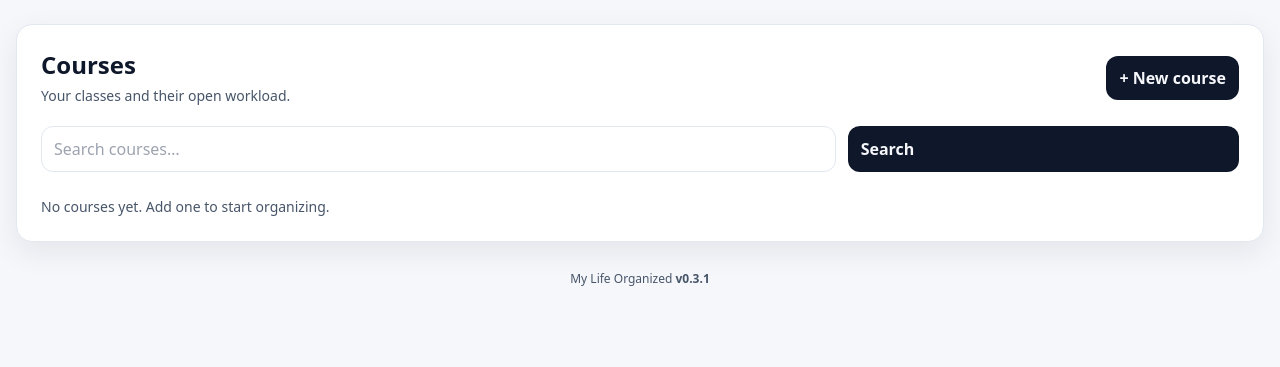
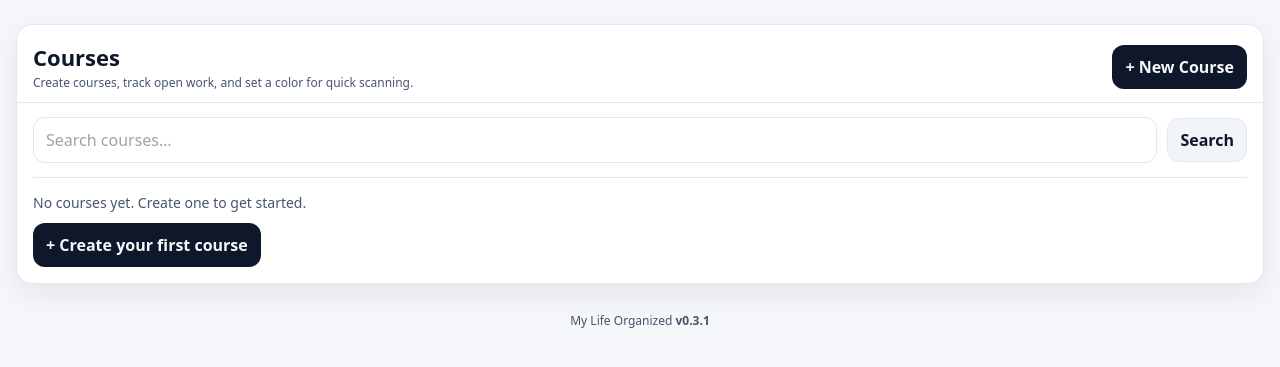
Before and after one commit to pierre-2005/study-notifier, a FastAPI app: template app/templates/courses.html in a window 1280 px wide. Shown: the part 127-494 px from the top of the page. Run offline with FastAPI, Linux system fonts and the light colour scheme; the template is opened without the code that fills it, so the values that code supplies are empty; some libraries are stand-ins or nearby versions.

Commit message:
fixing color bug

```diff
--- a/app/templates/courses.html
+++ b/app/templates/courses.html
@@ -1,53 +1,98 @@
 {% extends "base.html" %}
 {% block content %}
 
-<div class="card p-6">
-  <div class="flex flex-col gap-3 sm:flex-row sm:items-center sm:justify-between">
+<div class="card">
+  <div class="card-h">
     <div>
-      <h2 class="text-2xl font-extrabold">Courses</h2>
-      <p class="muted mt-1">Your classes and their open workload.</p>
+      <div class="h1">Courses</div>
+      <div class="small">Create courses, track open work, and set a color for quick scanning.</div>
     </div>
-    <div class="flex gap-2">
-      <a class="btn btn-primary" href="/courses/new">+ New course</a>
+    <div class="hstack">
+      <a class="btn btn-primary" href="/courses/new">+ New Course</a>
     </div>
   </div>
 
-  <form class="mt-5 grid grid-cols-1 sm:grid-cols-3 gap-3" method="get">
-    <div class="sm:col-span-2">
-      <input class="input" name="q" value="{{ q }}" placeholder="Search courses…" />
+  <div class="card-b">
+    <form method="get" action="/courses" class="hstack" style="gap:10px;">
+      <div style="flex:1; min-width:220px;">
+        <input class="input" type="text" name="q" value="{{ q or '' }}" placeholder="Search courses…">
       </div>
-    <button class="btn btn-primary" type="submit">Search</button>
+      <button class="btn" type="submit">Search</button>
+      {% if q %}
+        <a class="btn" href="/courses">Clear</a>
+      {% endif %}
     </form>
 
-  <div class="mt-6 grid grid-cols-1 md:grid-cols-2 gap-4">
+    <div class="hr"></div>
+
+    {% if courses and courses|length > 0 %}
+      <table class="table">
+        <thead>
+          <tr>
+            <th style="width:45%;">Course</th>
+            <th style="width:25%;">Term</th>
+            <th style="width:15%;">Open items</th>
+            <th style="width:15%;"></th>
+          </tr>
+        </thead>
+        <tbody>
           {% for c in courses %}
-    <a href="/courses/{{ c['id'] }}" class="card p-5 hover:bg-slate-50 transition">
-      <div class="flex items-start justify-between gap-4">
-        <div>
-          <div class="flex items-center gap-2">
-            <span
-              class="h-3 w-3 rounded-full border border-slate-200 dark:border-slate-700"
-              style="--dot: {{ it['course_color'] or '#e2e8f0' }}; background-color: var(--dot);">
+          <tr>
+            <td>
+              <div class="hstack" style="gap:10px;">
+                <span class="badge">
+                  <span class="color-dot" data-color="{{ c.color or '' }}" style="display:inline-block;width:10px;height:10px;border-radius:999px;border:1px solid var(--border);"></span>
+                  {{ c.name }}
                 </span>
-            <div class="text-lg font-extrabold">{{ c["name"] }}</div>
               </div>
-          <div class="muted mt-1">{{ c["term"] or "—" }}</div>
+            </td>
+
+            <td class="muted">
+              {{ c.term if c.term else "—" }}
+            </td>
+
+            <td>
+              <span class="badge">
+                {{ c.open_count if c.open_count is not none else 0 }}
+              </span>
+            </td>
+
+            <td style="text-align:right;">
+              <div class="hstack" style="justify-content:flex-end;">
+                <a class="btn" href="/courses/{{ c.id }}">View</a>
+                <form method="post" action="/courses/{{ c.id }}/delete" style="margin:0;">
+                  <button class="btn btn-danger" type="submit" onclick="return confirm('Delete this course and all its items?');">
+                    Delete
+                  </button>
+                </form>
               </div>
-        <div class="text-right">
-          {% if c["open_count"] > 0 %}
-            <div class="badge badge-amber">{{ c["open_count"] }} open</div>
+            </td>
+          </tr>
+          {% endfor %}
+        </tbody>
+      </table>
     {% else %}
-            <div class="badge badge-green">clear</div>
-          {% endif %}
+      <div class="muted">
+        No courses yet. Create one to get started.
       </div>
+      <div style="margin-top:10px;">
+        <a class="btn btn-primary" href="/courses/new">+ Create your first course</a>
       </div>
-    </a>
-    {% endfor %}
-
-    {% if courses|length == 0 %}
-    <div class="muted">No courses yet. Add one to start organizing.</div>
     {% endif %}
   </div>
 </div>
 
+<script>
+  // Apply course colors safely (avoids CSS lint issues from templating in style="")
+  (function () {
+    const FALLBACK = "#e2e8f0";
+    const HEX = /^#([0-9a-fA-F]{3}){1,2}$/;
+
+    document.querySelectorAll(".color-dot").forEach(el => {
+      const raw = (el.getAttribute("data-color") || "").trim();
+      el.style.backgroundColor = HEX.test(raw) ? raw : FALLBACK;
+    });
+  })();
+</script>
+
 {% endblock %}
```
Lines whose indentation alone changed are shown as unchanged.
